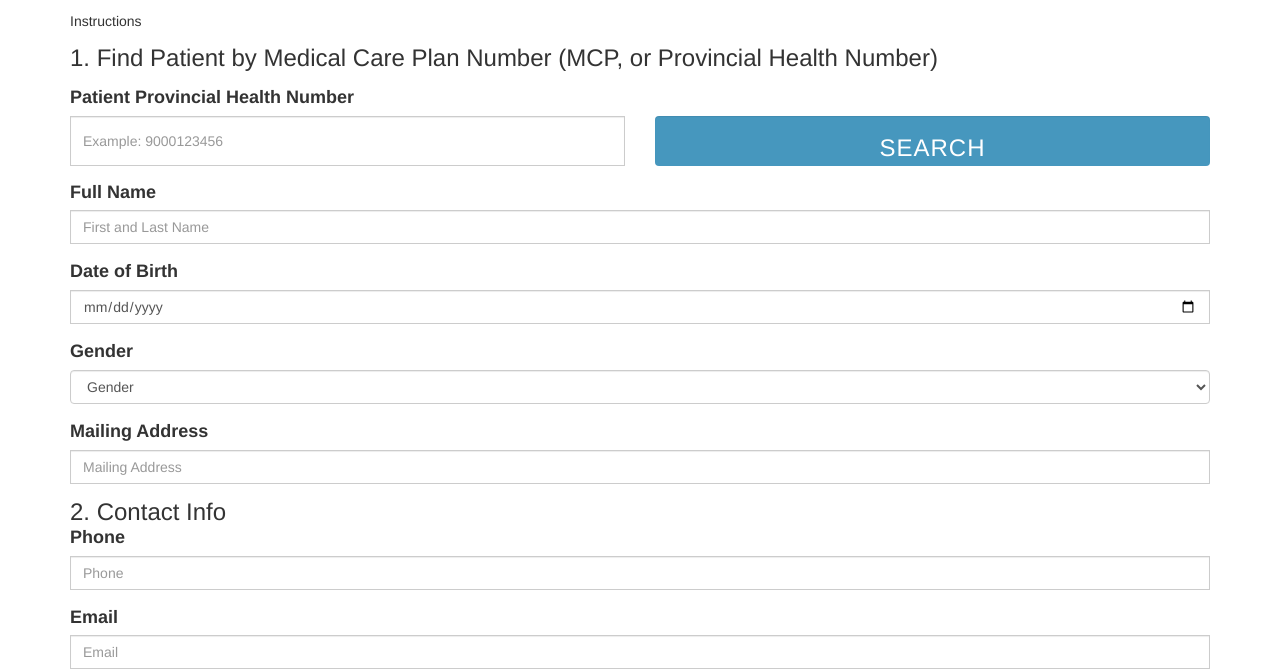
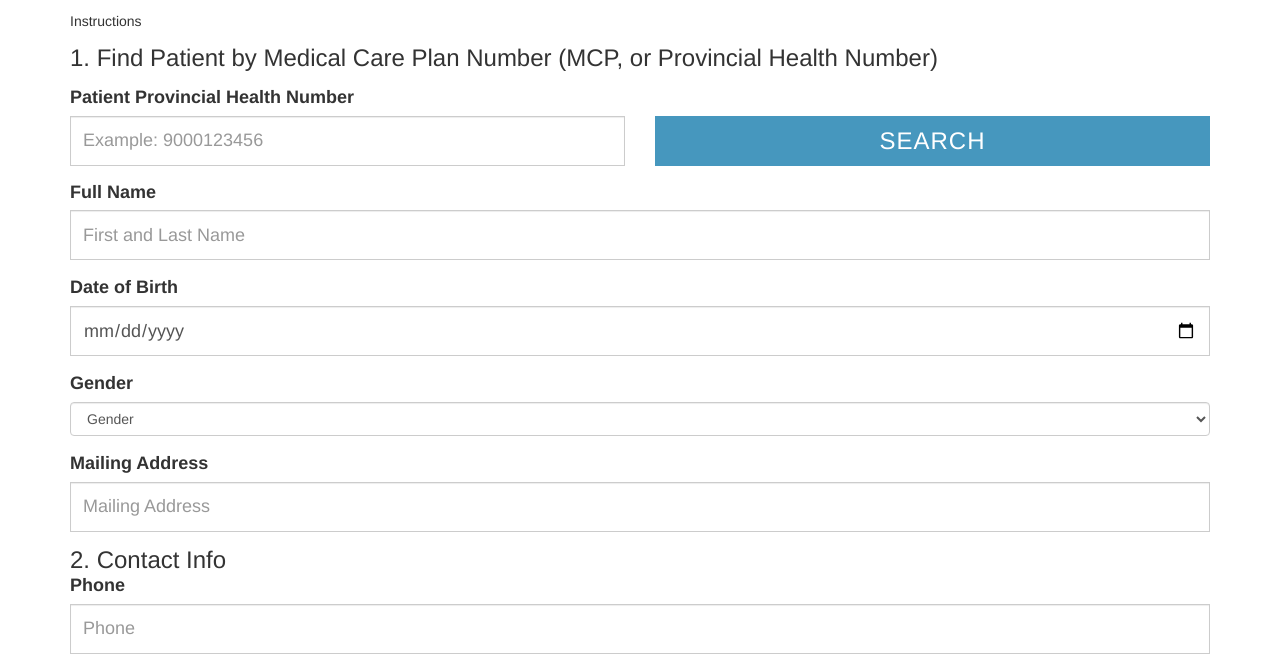
Before and after one commit to andrewgrant111/carecircles, a website: page public/enroll.html in a window 1280 px wide. Shown: the part 113-785 px from the top of the page. Drawn offline with Linux system fonts and the light colour scheme.

Commit message:
updated input field formatting

```diff
--- a/public/assets/css/enroll.css
+++ b/public/assets/css/enroll.css
@@ -13,6 +13,15 @@ div.instructions {
 }
 
 .enrollsearch {
+  height: 50px;
+}
+
+button.enrollsearch {
+  padding: 0px;
+}
+
+input[type=text], input[type=date], input[type=tel], input[type=email] {
+  font-size: 18px;
   height: 50px;
 }
 
--- a/public/enroll.html
+++ b/public/enroll.html
@@ -49,7 +49,7 @@
               <input type="text" class="form-control enrollsearch" id="phn" name="phn" placeholder="Example: 9000123456">
             </div>
             <div class="col-xs-6">
-              <button type="search" class="site-btn form-control enrollsearch" id="searchbutton">Search</button>
+              <button type="search" class="site-btn fullwidth enrollsearch" id="searchbutton">Search</button>
             </div>
           </div>
         </div>
@@ -57,7 +57,7 @@
       <form action="/patients/new" method="POST">
         <div class="form-group">
           <label for="full_name">Full Name</label>
-          <input type="name" class="form-control" id="full_name" placeholder="First and Last Name">
+          <input type="text" class="form-control" id="full_name" placeholder="First and Last Name">
         </div>
         <div class="form-group">
           <label for="dob">Date of Birth</label>
@@ -81,7 +81,7 @@
         </div>
         <div class="form-group">
           <label for="phone">Phone</label>
-          <input type="phone" class="form-control" id="phone" placeholder="Phone">
+          <input type="tel" class="form-control" id="phone" placeholder="Phone">
         </div>
         <div class="form-group">
           <label for="email">Email</label>
```
